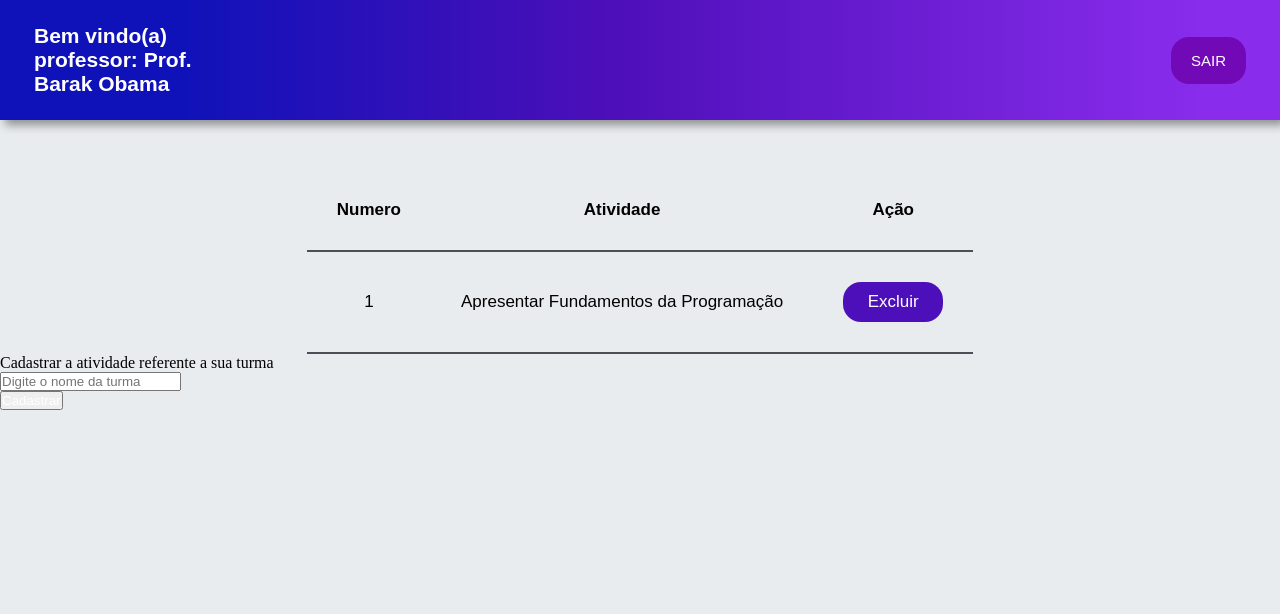
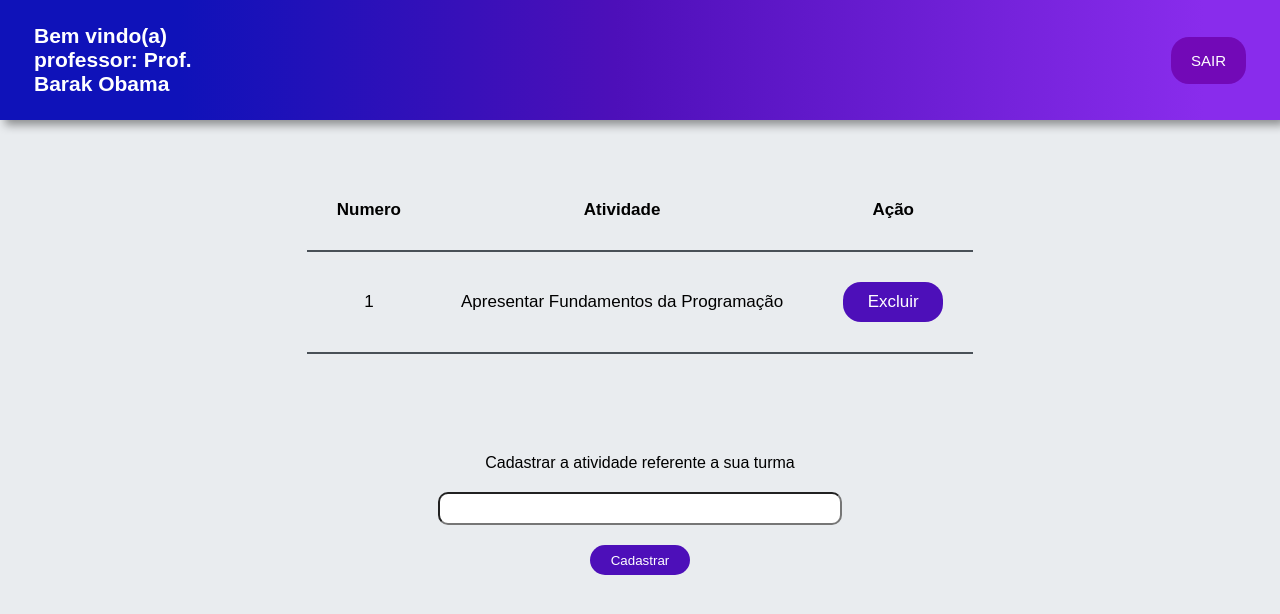
Before and after one commit to MariaEDuarda005/Projeto-Escola-Senai, a Django app: page /lista_atividade/1 in a window 1280 px wide. Shown: the top 614 px of the page. Run offline with Django 5.2, Linux system fonts and the light colour scheme; data comes from the database, SQL or seed files in the repository.

Commit message:
tentativas e varios erros

```diff
--- /dev/null
+++ b/Escola/App_Escola/static/css/turmaAtividade.css
@@ -0,0 +1,190 @@
+@import url('https://fonts.googleapis.com/css2?family=Raleway:ital,wght@0,100..900;1,100..900&family=Roboto+Condensed:ital,wght@0,100..900;1,100..900&display=swap');
+
+* {
+    margin: 0px;
+    padding: 0px;
+}
+
+body {
+    width: 100%;
+    background-color: #e9ecef;
+}
+
+header {
+    display: flex;
+    /* width: 100%; */
+    padding: 3vh;
+    justify-content: space-around;
+    align-items: center;
+    font-family: "Roboto-Condensed", sans-serif;
+    font-size: 14px;
+    color: #ffff;
+    background: linear-gradient(90deg, rgba(15,18,185,1) 14%, rgba(77,15,185,1) 48%, rgba(137,44,236,1) 94%);
+    filter: drop-shadow(5px 5px 5px rgba(0 0 0 / 40%));
+}
+
+.nav-bar {
+    display: flex;
+    /* justify-content: center; */
+    justify-content: space-around;
+    align-items: center;
+    padding: 0 10px 0 10px;
+}
+.nav-bar h1{
+    padding-right: 120vh;
+    align-items: center;
+}
+.nav-bar button {
+    display: flex;
+    padding: 15px 20px 15px 20px;
+    border: none;
+    background-color:#7209B7 ;
+    border-radius: 18px;
+    color: white;
+    font-family: "Roboto-Condensed", sans-serif;
+    font-size: 15px;
+}
+
+
+.nav-bar button:hover {
+    -webkit-filter: drop-shadow(5px 5px 5px rgba(0 0 0 / 40%));
+    filter: drop-shadow(5px 5px 5px rgba(0 0 0 / 40%));
+    transition: 0.5s;
+    background-color: rgba(77,15,185,1);
+}
+
+
+.titulos {
+    display: flex;
+    justify-content: space-evenly;
+    align-items: center;
+    font-family: "Roboto-Condensed", sans-serif;
+    font-size: 16px;
+    margin-top: 40px;
+}
+
+
+.titulos button{
+    display: flex;
+    padding:15px 20px 15px 20px;
+    align-items:center;
+    border:none;
+    background-color:#7209B7;
+    border-radius: 20px;
+    color: white;
+    font-family: "Nunito", sans-serif;
+    font-size: 15px;
+}
+
+.titulos button:hover {
+    transition: 0.5s;
+    background-color: rgba(77,15,185,1);
+}
+
+.titulos p {
+    display: flex;
+    padding-right: 120vh;
+    justify-content: center;
+    align-items: center;
+    font-family: "Roboto-Condensed", sans-serif;
+    font-size: 18px;
+}
+
+.tabela {
+    display: flex;
+    justify-content: center;
+    align-items: center;
+    padding-top: 50px;
+}
+
+table,
+th,
+td {
+    border-collapse: collapse;
+    /*define a separação entre as bordar*/
+    padding: 30px;
+    text-align: center;
+    font-family: "Roboto-Condensed", sans-serif;
+    font-size: 17px;
+    border-bottom: 2px solid #495057;
+}
+
+button{
+    display: flex;
+    align-items: center;
+    justify-content: center;
+    color: #ffff;
+    border-radius: 18px;
+    border: none;
+}
+
+button#exclude {
+    width: 100px;
+    background-color:rgba(77,15,185,1);
+    padding: 10px 10px 10px 10px;
+    align-items: center;
+    border: none;
+    font-family: "Roboto-Condensed", sans-serif;
+    font-size: 17px;
+    color: white;
+    border-radius: 18px;
+}
+
+
+button#view {
+    width: 100px;
+    background-color: #7209B7;
+    padding: 10px 10px 10px 10px;
+    align-items: center;
+    border: none;
+    font-family: "Roboto-Condensed", sans-serif;
+    font-size: 17px;
+    color: white;
+    border-radius: 18px;
+
+}
+
+button#view:hover,
+button#exclude:hover {
+    transition: 0.1s;
+    background-color: rgba(15,18,185,1);
+}
+
+a{
+    text-decoration: none;
+}
+
+p{
+    font-family: "Roboto-Condensed", sans-serif;
+}
+
+.enviar_atividade{
+    display: flex;
+    justify-content: center;
+    align-items: center;
+    margin-top: 100px;
+    flex-direction: column;
+}
+
+.botao_confirmar button{
+    width: 100px;
+    height: 30px;
+    padding: 10px 10px 10px 10px;
+    align-items: center;
+    margin-top: 20px;
+    justify-content: center;
+    color: #ffff;
+
+}
+
+#nome_turma{
+    width: 400px;
+    height: 29px;
+    border-radius: 10px;
+    margin-top: 20px;
+}
+
+.btn_conf{
+    background-color: rgba(77, 15, 185, 1);;
+
+}
--- a/Escola/App_Escola/templates/turmaAtividade.html
+++ b/Escola/App_Escola/templates/turmaAtividade.html
@@ -4,7 +4,7 @@
 <head>
     <meta charset="UTF-8">
     <meta name="viewport" content="width=device-width, initial-scale=1.0">
-    <link rel="stylesheet" type="text/css" href="{% static 'css/telaProfessor.css' %}">
+    <link rel="stylesheet" type="text/css" href="{% static 'css/turmaAtividade.css' %}">
     <title>Lista de Turmas do professor</title>
 </head>
 
@@ -62,15 +62,36 @@
             </table>
         </div>
 
-        <p>Cadastrar a atividade referente a sua turma</p>
-        <input type="hidden"  name="id_professor" id="id_logado"  value="{{id_logado}}" />
-        <input type="text" id="nome_turma" name="nome_turma" value="" placeholder="Digite o nome da turma"/>
+        {% comment %} <form method="POST" action="{% url 'salvar_atividade_nova' %}">{% csrf_token %}
+            <div class="enviar_atividade">
+                <p>Cadastrar a atividade referente a sua turma</p>
+                <input type="hidden" name="id_turma" value="{{id_logado}}" />
+                <input type="text" id="nome_turma" name="nome_turma" value="" />
 
-        <div class="botoes">
-            <div class="botao_confirmar">
-                <button type="submit" class="btn_conf_cancel btn_confirmar">Cadastrar</button>
+                <div class="botoes">
+                    <div class="botao_confirmar">
+                        <button type="submit" class="btn_conf">Cadastrar</button>
+                    </div>
+                </div>
             </div>
-        </div>
+        </form> {% endcomment %}
+
+
+        <form method="POST" action="{% url 'salvar_atividade_nova' %}">
+            {% csrf_token %}
+            <div class="enviar_atividade">
+                <p>Cadastrar a atividade referente a sua turma</p>
+                <input type="hidden" name="id_turma" value="{{id_logado}}" />
+                <input type="text" id="nome_turma" name="nome_turma" value="" />
+
+                <div class="botoes">
+                    <div class="botao_confirmar">
+                        <button type="submit" class="btn_conf">Cadastrar</button>
+                    </div>
+                </div>
+            </div>
+        </form>
+
 
     </main>
 </body>
--- a/Escola/App_Escola/urls.py
+++ b/Escola/App_Escola/urls.py
@@ -8,7 +8,8 @@ urlpatterns = [
     path('cad_turma/<int:id_professor>', views.cad_turma, name='cad_turma'),
     path('salvar_turma', views.salvar_turma_nova, name='salvar_turma_nova'),
     path('lista_turma/<int:id_professor>', views.lista_turma, name="lista_turma"),
-    # path('cad_atividade/<int:id_turma>', views.cad_atividade, name='cad_atividade'),
-    # path('salvar_atividade', views.salvar_atividade_nova, name='salvar_atividade_nova'),
     path('lista_atividade/<int:id_turma>', views.lista_atividade, name='lista_atividade'),
+    path('cad_atividade/<int:id_turma>', views.cad_atividade, name='cad_atividade'),
+    path('salvar_atividade', views.salvar_atividade_nova, name='salvar_atividade_nova'),
+
 ]
--- a/Escola/App_Escola/views.py
+++ b/Escola/App_Escola/views.py
@@ -158,17 +158,30 @@ def lista_turma(request, id_professor):
 
 # - - - - - - - - - - - - - - - - - - - - - - - - - - - - - - - - - - - - -
 
-# def lista_atividade(request, id_turma):
-#     dados_turma = Turma.objects.filter(id=id_turma).values("atividade", "id")
-#     usuario_logado = dados_turma[0]
-#     usuario_logado = usuario_logado['atividade']
-#     id_logado = dados_turma[0]
-#     id_logado = id_logado['id']
-#     turmas_da_atividade = Turma.objects.filter(id_professor=id_logado)
-#     print(turmas_da_atividade)
-#     return render(request, 'turmaAtividade.html', {'usuario_logado': usuario_logado,
-#                                                   'turma': turmas_da_atividade,
-#                                                   'id_logado': id_logado})
+def cad_atividade(request, id_turma):
+    turma_cadastrada = Turma.objects.filter(id=id_turma).values("nome_turma", "id")
+    turma_cadastrada = turma_cadastrada[0]
+    turma_cadastrada = turma_cadastrada['nome_turma']
+    print(turma_cadastrada, "turma logada")
+    return render(request, 'Cad_turma.html', {'turma_cadastrada': turma_cadastrada,
+            'id_logado': id_turma})
+
+def salvar_atividade_nova(request):
+    if(request.method == 'POST'):
+        id_turma = Atividade.objects.get(id=id_turma)
+        atividades_da_turma = Atividade.objects.filter(id_turma=turma)
+        nome_atividade = request.POST.get('nome_atividade')
+        print("ID da turma recebido:", id_turma)  # Adicione esta linha para verificar o valor
+        turma = Turma.objects.get(id=id_turma)
+        grava_atividade = Atividade(
+            nome_atividade=nome_atividade,
+            id_turma=turma
+        )
+
+        grava_atividade.save()
+        messages.info(request, nome_atividade + ' cadastrado com sucesso.')
+
+        return redirect('lista_atividade', id_turma=id_turma)
 
 def lista_atividade(request, id_turma):
     turma = Turma.objects.get(id=id_turma)
```
